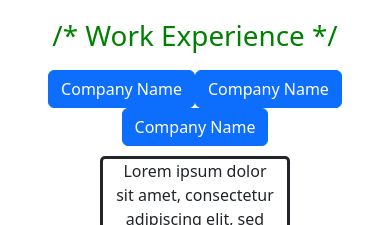
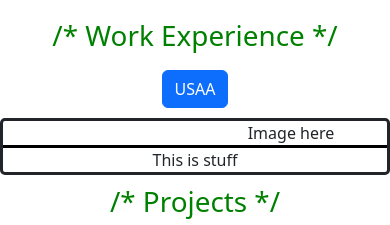
Before and after one commit to bithach/react-resume, a React (Create React App) app: page / in a window 390 px wide. Shown: the part 800-1025 px from the top of the page. Built offline with nearby package versions, Linux system fonts and the light colour scheme.

Commit message:
media query and change upon button click

```diff
--- a/src/sections/WorkExperienceSection.jsx
+++ b/src/sections/WorkExperienceSection.jsx
@@ -4,12 +4,17 @@ import Row from "react-bootstrap/Row";
 import Col from "react-bootstrap/Col";
 import Button from "react-bootstrap/Button";
 import "../styling/WorkExperienceSection.css";
+import { experienceData } from "../data/WorkExperienceData"
 
 function WorkExperienceSection(props) {
   const [value, setValue] = useState(0);
+  const [experienceDescription, changeDescription] = useState("");
 
   function companyButtonClick(event) {
     setValue((a) => event.target.id);
+    console.log(experienceData)
+    console.log(experienceData[value-1].description)
+    changeDescription((b)=>experienceData[value-1].description)
     event.preventDefault();
     return;
   }
@@ -20,12 +25,8 @@ function WorkExperienceSection(props) {
 
       <div className="company-buttons">
         <Button onClick={companyButtonClick} id={1}>
-          Company Name
+          USAA
         </Button>
-        <Button onClick={companyButtonClick} id={2}>
-          Company Name
-        </Button>
-        <Button>Company Name</Button>
       </div>
 
       <div className="company-box-container-desktop">
@@ -34,24 +35,7 @@ function WorkExperienceSection(props) {
             <Row>
               {/*This is for the description*/}
               <Col style={{ textAlign: "center" }}>
-                Lorem ipsum dolor sit amet, consectetur adipiscing elit, sed do
-                eiusmod tempor incididunt ut labore et dolore magna aliqua.
-                Sagittis id consectetur purus ut faucibus pulvinar. Imperdiet
-                massa tincidunt nunc pulvinar sapien. Nunc sed velit dignissim
-                sodales ut eu. Viverra adipiscing at in tellus integer feugiat
-                scelerisque varius. Laoreet id donec ultrices tincidunt arcu non
-                sodales neque sodales. Lectus arcu bibendum at varius vel
-                pharetra. Pharetra convallis posuere morbi leo urna molestie at
-                elementum. Eu mi bibendum neque egestas congue quisque. Netus et
-                malesuada fames ac. Commodo odio aenean sed adipiscing diam
-                donec adipiscing tristique risus. Mauris vitae ultricies leo
-                integer. Egestas pretium aenean pharetra magna ac placerat.
-                Faucibus et molestie ac feugiat sed lectus vestibulum mattis.
-                Pulvinar pellentesque habitant morbi tristique senectus et
-                netus. Vestibulum lorem sed risus ultricies tristique nulla
-                aliquet enim tortor. Odio ut sem nulla pharetra diam. Aliquam
-                eleifend mi in nulla posuere sollicitudin. Aenean pharetra magna
-                ac placerat vestibulum lectus mauris ultrices eros.
+                {experienceDescription}
               </Col>
               {/*This is for the company logo*/}
               <Col style={{ textAlign: "center" }}>Image here</Col>
--- a/src/styling/WorkExperienceSection.css
+++ b/src/styling/WorkExperienceSection.css
@@ -14,18 +14,15 @@
   border-radius: 5px;
 }
 
-.company-box-container-desktop {
-  padding: 0px 100px;
-}
 
 /* For mobile phones: */
-[class*="project-card-"] {
-  width: 10rem;
+[class*="company-box-container-"] {
+  /*For USAA*/
 }
 
 @media only screen and (min-width: 768px) {
   /* For desktop: */
-  .project-card-desktop{
-    width: 15rem;
+  .company-box-container-desktop {
+    padding: 0px 100px;
   }
 }
```
